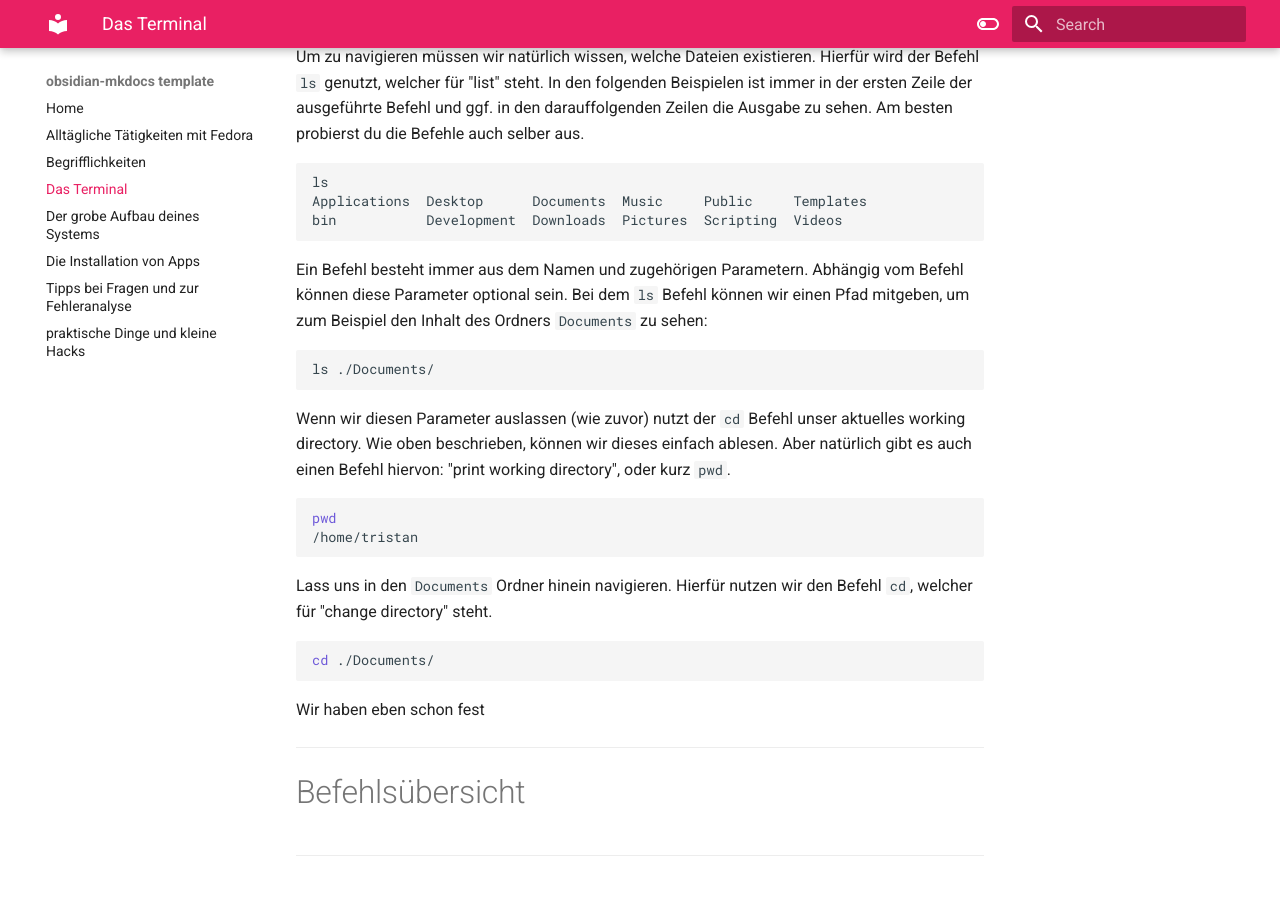
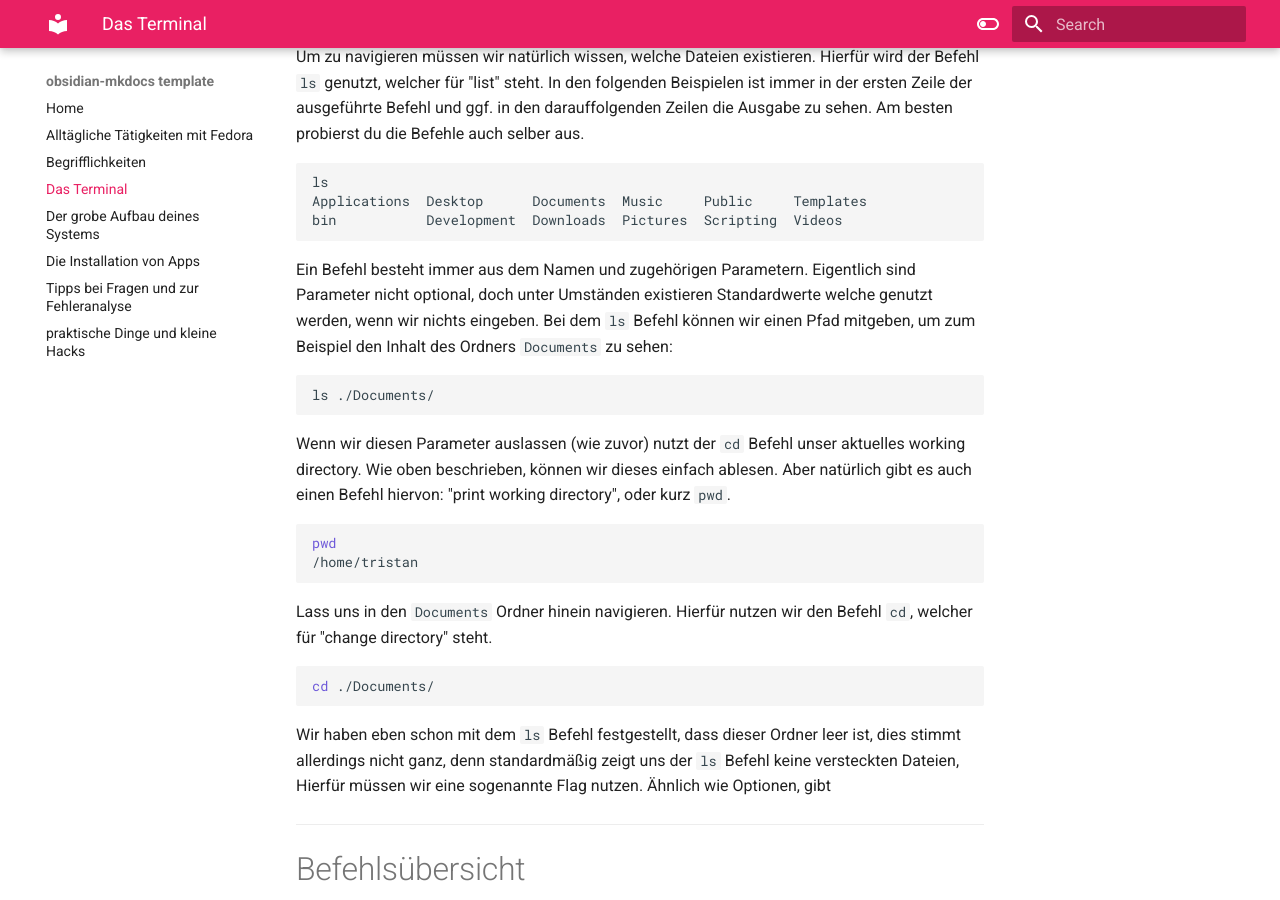
Before and after one commit to Tecipry/Handbuch-fedoraKDE, an MkDocs documentation site: the page built from docs/Das Terminal.md, in a window 1280 px wide and 900 px high, scrolled down 1039 px. Built offline with MkDocs 1.6.1 and Material for MkDocs 9.7.7, drawn with Linux system fonts in a browser that asks for light colours.

Commit message:
backup from:  20-12-2025 14:07:19

````diff
--- a/docs/Das Terminal.md
+++ b/docs/Das Terminal.md
@@ -29,7 +29,7 @@ Applications  Desktop      Documents  Music     Public     Templa
 bin           Development  Downloads  Pictures  Scripting  Videos
 ```
 
-Ein Befehl besteht immer aus dem Namen und zugehörigen Parametern. Abhängig vom Befehl können diese Parameter optional sein. Bei dem `ls` Befehl können wir einen Pfad mitgeben, um zum Beispiel den Inhalt des Ordners `Documents` zu sehen:
+Ein Befehl besteht immer aus dem Namen und zugehörigen Parametern. Eigentlich sind Parameter nicht optional, doch unter Umständen existieren Standardwerte welche genutzt werden, wenn wir nichts eingeben.  Bei dem `ls` Befehl können wir einen Pfad mitgeben, um zum Beispiel den Inhalt des Ordners `Documents` zu sehen:
 ```sh
 ls ./Documents/
 ```
@@ -45,7 +45,7 @@ Lass uns in den `Documents` Ordner hinein navigieren. Hierfür nutzen wir den Be
 cd ./Documents/
 ```
 
-Wir haben eben schon fest
+Wir haben eben schon mit dem `ls` Befehl festgestellt, dass dieser Ordner leer ist, dies stimmt allerdings nicht ganz, denn standardmäßig zeigt uns der `ls` Befehl keine versteckten Dateien, Hierfür müssen wir eine sogenannte Flag nutzen. Ähnlich wie Optionen, gibt
 
 
 ---
````
